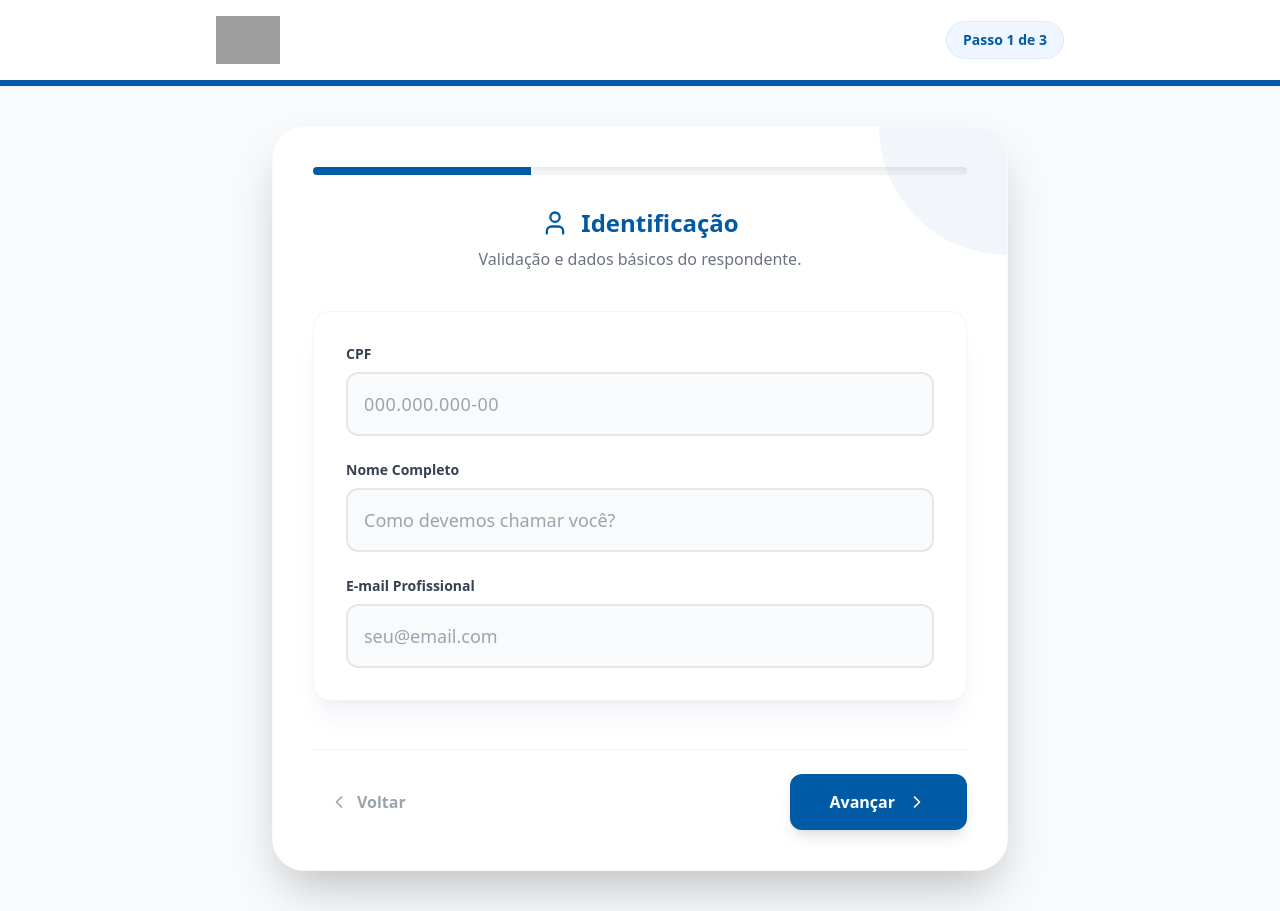
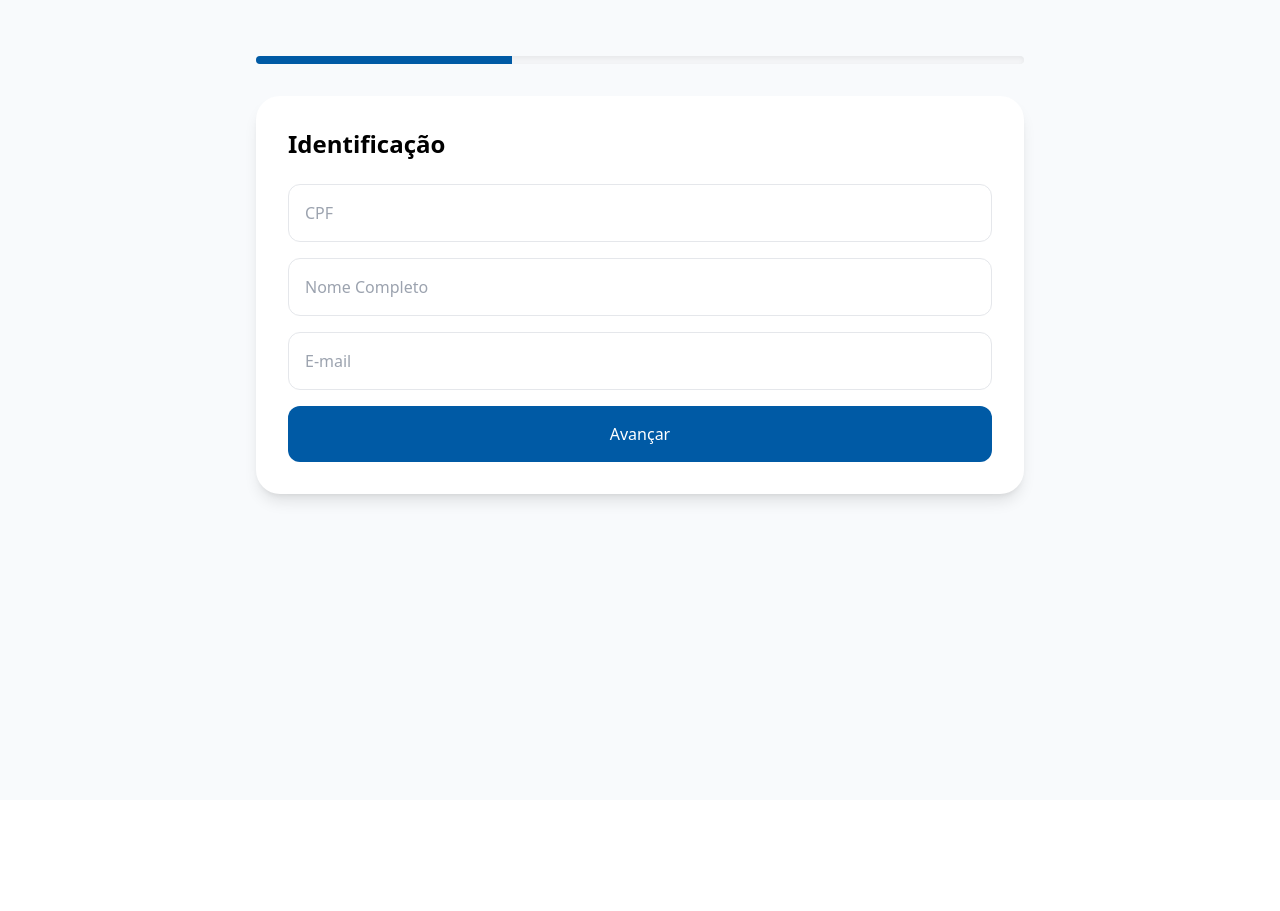
Before and after one commit to alexandrerodrigues2311/ProjetoSebrae, a React (Create React App) app: page / in a window 1280 px wide. Both pictures are taken after a click on the button "Iniciar Pesquisa". After the commit the page ends 800 px from the top, so only its background shows below. Built offline with nearby package versions, Linux system fonts and the light colour scheme; grey boxes are pictures that could not be loaded.

Commit message:
Update App.tsx

```diff
--- a/src/App.tsx
+++ b/src/App.tsx
@@ -19,7 +19,6 @@ import {
 // ==========================================
 // CONFIGURAÇÃO GOOGLE SHEETS
 // ==========================================
-// A URL do seu Web App do Google Apps Script entrará aqui:
 const GOOGLE_SCRIPT_URL = "https://script.google.com/macros/s/AKfycbw-xAKrwx_EQlrwEUz1pYoyGf64vHXotEAVkt_titDDyvWczMDxaHz3nJLqNzX_e3Si/exec";
 
 // ==========================================
@@ -77,10 +76,6 @@ const QUESTIONS_BY_COURSE: Record<string, string[]> = {
   ]
 };
 
-// ==========================================
-// FUNÇÕES UTILITÁRIAS
-// ==========================================
-
 const validateCPF = (cpf: string) => {
   cpf = cpf.replace(/[^\d]+/g, '');
   if (cpf.length !== 11 || /^(\d)\1+$/.test(cpf)) return false;
@@ -106,10 +101,6 @@ const cpfMask = (value: string) => {
     .replace(/(-\d{2})\d+?$/, '$1');
 };
 
-// ==========================================
-// COMPONENTES DE UI
-// ==========================================
-
 const ErrorMessage = ({ message }: { message: string }) => (
   <p className="text-red-500 text-xs mt-1 flex items-center gap-1 font-medium animate-pulse">
     <AlertCircle size={14} /> {message}
@@ -120,36 +111,17 @@ const ProgressBar = ({ currentStep, totalSteps }: { currentStep: number, totalSt
   const progress = ((currentStep + 1) / totalSteps) * 100;
   return (
     <div className="w-full bg-gray-100 h-2 rounded-full mb-8 overflow-hidden shadow-inner">
-      <div
-        className="bg-[#005AA5] h-2 transition-all duration-700 ease-out"
-        style={{ width: `${progress}%` }}
-      ></div>
+      <div className="bg-[#005AA5] h-2 transition-all duration-700 ease-out" style={{ width: `${progress}%` }}></div>
     </div>
   );
 };
-
-// ==========================================
-// APLICATIVO PRINCIPAL
-// ==========================================
 
 export default function App() {
   const [step, setStep] = useState(0);
   const [errors, setErrors] = useState<Record<string, string | null>>({});
   const [isSaving, setIsSaving] = useState(false);
   const [isSubmitted, setIsSubmitted] = useState(false);
-
-  const [formData, setFormData] = useState({
-    cpf: "",
-    fullName: "",
-    email: "",
-    courseId: "",
-    evaluations: {} as Record<number, number>
-  });
-
-  useEffect(() => {
-    window.scrollTo({ top: 0, behavior: "smooth" });
-    setErrors({});
-  }, [step]);
+  const [formData, setFormData] = useState({ cpf: "", fullName: "", email: "", courseId: "", evaluations: {} as Record<number, number> });
 
   const handleChange = (field: string, value: string) => {
     if (field === "cpf") value = cpfMask(value);
@@ -158,40 +130,28 @@ export default function App() {
   };
 
   const handleEvaluation = (questionIndex: number, value: number) => {
-    setFormData((prev) => ({
-      ...prev,
-      evaluations: { ...prev.evaluations, [questionIndex]: value }
-    }));
+    setFormData((prev) => ({ ...prev, evaluations: { ...prev.evaluations, [questionIndex]: value } }));
   };
 
   const validateStep = (currentStep: number) => {
     const newErrors: Record<string, string> = {};
     let isValid = true;
-
     if (currentStep === 1) {
       if (!formData.cpf || !validateCPF(formData.cpf)) newErrors.cpf = "CPF inválido.";
       if (!formData.fullName.trim() || formData.fullName.split(" ").length < 2) newErrors.fullName = "Digite seu nome completo.";
       if (!formData.email.trim() || !formData.email.includes("@")) newErrors.email = "E-mail inválido.";
     }
-
-    if (currentStep === 2) {
-      if (!formData.courseId) newErrors.courseId = "Selecione o curso que deseja avaliar.";
-    }
-
+    if (currentStep === 2 && !formData.courseId) newErrors.courseId = "Selecione o curso.";
     if (currentStep === 3) {
       const questionsCount = QUESTIONS_BY_COURSE[formData.courseId]?.length || 0;
       for (let i = 0; i < questionsCount; i++) {
         if (formData.evaluations[i] === undefined) {
-          newErrors.evaluations = "Por favor, responda todas as afirmativas antes de avançar.";
+          newErrors.evaluations = "Responda todas as afirmativas.";
           break;
         }
       }
     }
-
-    if (Object.keys(newErrors).length > 0) {
-      setErrors(newErrors);
-      isValid = false;
-    }
+    if (Object.keys(newErrors).length > 0) { setErrors(newErrors); isValid = false; }
     return isValid;
   };
 
@@ -199,276 +159,69 @@ export default function App() {
     setIsSaving(true);
     try {
       const dataToSave = { ...formData, submittedAt: new Date().toISOString() };
-      if (GOOGLE_SCRIPT_URL) {
       await fetch(GOOGLE_SCRIPT_URL, {
         method: "POST",
         mode: "no-cors",
         headers: { "Content-Type": "text/plain;charset=utf-8" },
         body: JSON.stringify(dataToSave),
       });
-      }
-      setTimeout(() => {
       setIsSubmitted(true);
-        setIsSaving(false);
-      }, 1500);
     } catch (error) {
-      console.error("Erro ao salvar:", error);
+      alert("Erro ao enviar dados: " + error);
+    } finally {
       setIsSaving(false);
     }
   };
 
-  const handleNext = () => {
-    if (validateStep(step)) {
-      if (step < 3) setStep(step + 1);
-      else saveData();
-    }
-  };
-
-  // --- RENDERIZADORES DE ETAPA ---
-
-  const renderWelcome = () => (
-    <div className="text-center space-y-8 py-6 animate-fade-in px-4">
-      <div className="relative w-full h-72 rounded-3xl overflow-hidden shadow-2xl mb-8 group">
-        <img
-          src="https://images.unsplash.com/photo-1556761175-5973dc0f32d7?auto=format&fit=crop&q=80&w=1932"
-          alt="Pessoas em ambiente de negócios"
-          className="w-full h-full object-cover transform group-hover:scale-105 transition-transform duration-1000"
-        />
-        <div className="absolute inset-0 bg-gradient-to-t from-[#005AA5]/90 via-[#005AA5]/40 to-transparent flex flex-col justify-end p-8 md:p-12">
-          <h1 className="text-white font-extrabold text-3xl md:text-5xl drop-shadow-lg text-left tracking-tight">
-            Transformando Dados em <br/><span className="text-blue-200">Evolução.</span>
-          </h1>
-        </div>
-      </div>
-
-      <div className="max-w-2xl mx-auto space-y-4">
-        <h2 className="text-2xl md:text-3xl font-bold text-gray-800 tracking-tight">
-          Mapeamento de Efetividade SEBRAE
-        </h2>
-        <p className="text-gray-600 text-lg leading-relaxed">
-          Sua experiência é fundamental para avaliarmos a aplicabilidade e o impacto das nossas soluções no desenvolvimento de negócios em todo o Brasil.
-        </p>
-      </div>
-
-      <button
-        onClick={() => setStep(1)}
-        className="bg-[#005AA5] hover:bg-blue-800 text-white font-bold py-4 px-10 rounded-full shadow-[0_10px_20px_rgba(0,90,165,0.3)] transform transition hover:-translate-y-1 text-lg flex items-center gap-3 mx-auto focus:ring-4 focus:ring-blue-300 outline-none"
-      >
-        Iniciar Pesquisa <ChevronRight />
-      </button>
-    </div>
-  );
-
-  const renderStep1_Identificacao = () => (
-    <div className="space-y-8 animate-slide-up">
-      <div className="text-center mb-10">
-        <h2 className="text-2xl font-bold text-[#005AA5] flex items-center justify-center gap-3">
-          <User size={28} /> Identificação
-        </h2>
-        <p className="text-gray-500 mt-2">Validação e dados básicos do respondente.</p>
-      </div>
-
-      <div className="bg-white p-6 md:p-8 rounded-2xl border border-gray-100 shadow-xl shadow-blue-900/5 space-y-6">
-        <div>
-          <label className="block text-sm font-bold text-gray-700 mb-2">CPF</label>
-          <input
-            type="text"
-            value={formData.cpf}
-            onChange={(e) => handleChange("cpf", e.target.value)}
-            placeholder="000.000.000-00"
-            maxLength={14}
-            className={`w-full p-4 border-2 rounded-xl focus:ring-0 outline-none transition-colors text-lg tracking-wide ${
-              errors.cpf ? "border-red-400 bg-red-50 text-red-900" : "border-gray-200 focus:border-[#005AA5] bg-gray-50"
-            }`}
-          />
-          {errors.cpf && <ErrorMessage message={errors.cpf} />}
-        </div>
-
-        <div>
-          <label className="block text-sm font-bold text-gray-700 mb-2">Nome Completo</label>
-          <input
-            type="text"
-            value={formData.fullName}
-            onChange={(e) => handleChange("fullName", e.target.value)}
-            placeholder="Como devemos chamar você?"
-            className={`w-full p-4 border-2 rounded-xl focus:ring-0 outline-none transition-colors text-lg ${
-              errors.fullName ? "border-red-400 bg-red-50" : "border-gray-200 focus:border-[#005AA5] bg-gray-50"
-            }`}
-          />
-          {errors.fullName && <ErrorMessage message={errors.fullName} />}
-        </div>
-
-        <div>
-          <label className="block text-sm font-bold text-gray-700 mb-2">E-mail Profissional</label>
-          <input
-            type="email"
-            value={formData.email}
-            onChange={(e) => handleChange("email", e.target.value)}
-            placeholder="seu@email.com"
-            className={`w-full p-4 border-2 rounded-xl focus:ring-0 outline-none transition-colors text-lg ${
-              errors.email ? "border-red-400 bg-red-50" : "border-gray-200 focus:border-[#005AA5] bg-gray-50"
-            }`}
-          />
-          {errors.email && <ErrorMessage message={errors.email} />}
-        </div>
-      </div>
-    </div>
-  );
-
-  const renderStep2_CourseSelection = () => (
-    <div className="space-y-8 animate-slide-up">
-      <div className="text-center mb-8">
-        <h2 className="text-2xl font-bold text-[#005AA5] flex items-center justify-center gap-3">
-          <Briefcase size={28} /> Solução Avaliada
-        </h2>
-        <p className="text-gray-500 mt-2">Qual curso você realizou e deseja avaliar hoje?</p>
-      </div>
-
-      <div className="grid grid-cols-1 md:grid-cols-2 gap-4">
-        {COURSES.map((course) => {
-          const isSelected = formData.courseId === course.id;
-          const Icon = course.icon;
-          return (
-            <div
-              key={course.id}
-              onClick={() => handleChange("courseId", course.id)}
-              className={`cursor-pointer p-6 rounded-2xl border-2 flex items-center gap-4 transition-all duration-300 transform ${
-                isSelected
-                  ? "border-[#005AA5] bg-blue-50 scale-[1.02] shadow-lg shadow-blue-900/10"
-                  : "border-gray-200 hover:border-blue-300 hover:bg-gray-50"
-              }`}
-            >
-              <div className={`p-3 rounded-full ${isSelected ? "bg-[#005AA5] text-white" : "bg-gray-100 text-gray-500"}`}>
-                <Icon size={24} />
-              </div>
-              <h3 className={`font-bold text-lg ${isSelected ? "text-[#005AA5]" : "text-gray-700"}`}>
-                {course.title}
-              </h3>
-            </div>
-          );
-        })}
-      </div>
-      {errors.courseId && <div className="text-center mt-4"><ErrorMessage message={errors.courseId} /></div>}
-    </div>
-  );
-
-  const renderStep3_DynamicEvaluation = () => {
-    const questions = QUESTIONS_BY_COURSE[formData.courseId] || [];
-    const courseTitle = COURSES.find(c => c.id === formData.courseId)?.title;
+  const handleNext = () => { if (validateStep(step)) step < 3 ? setStep(step + 1) : saveData(); };
 
   return (
-      <div className="space-y-8 animate-slide-up">
-        <div className="text-center mb-10">
-          <span className="inline-block py-1 px-4 rounded-full bg-blue-100 text-[#005AA5] font-bold text-sm mb-4">
-            {courseTitle}
-          </span>
-          <h2 className="text-2xl font-bold text-gray-800 flex items-center justify-center gap-3">
-            <Star className="text-[#005AA5]" size={28} /> Efetividade Percebida
-          </h2>
-          <p className="text-gray-500 mt-2">Indique seu grau de concordância com as afirmativas abaixo.</p>
+    <div className="min-h-screen bg-[#F8FAFC] font-sans p-4">
+      <main className="max-w-3xl mx-auto py-10">
+        {!isSubmitted && step > 0 && <ProgressBar currentStep={step - 1} totalSteps={3} />}
+        {step === 0 && (
+          <div className="text-center py-20">
+            <h1 className="text-4xl font-black text-[#005AA5] mb-6">Mapeamento SEBRAE</h1>
+            <button onClick={() => setStep(1)} className="bg-[#005AA5] text-white py-4 px-10 rounded-full font-bold">Iniciar Pesquisa</button>
           </div>
-
-        <div className="space-y-6">
-          {questions.map((question, index) => (
-            <div key={index} className="bg-white p-6 rounded-2xl border border-gray-100 shadow-sm hover:shadow-md transition-shadow">
-              <label className="block text-base md:text-lg font-medium text-gray-800 mb-6 leading-relaxed">
-                {question}
-              </label>
-              <div className="grid grid-cols-2 md:grid-cols-6 gap-2">
-                {LIKERT_OPTIONS.map((opt) => (
-                  <button
-                    key={opt.value}
-                    onClick={() => handleEvaluation(index, opt.value)}
-                    className={`p-3 rounded-xl border text-xs sm:text-sm font-semibold transition-all ${
-                      formData.evaluations[index] === opt.value
-                        ? "bg-[#005AA5] border-[#005AA5] text-white shadow-md transform scale-105"
-                        : "bg-white border-gray-200 text-gray-600 hover:bg-blue-50 hover:border-blue-200"
-                    }`}
-                  >
-                    {opt.label}
-                  </button>
+        )}
+        {step === 1 && (
+          <div className="bg-white p-8 rounded-3xl shadow-lg">
+            <h2 className="text-2xl font-bold mb-6">Identificação</h2>
+            <input value={formData.cpf} onChange={(e) => handleChange("cpf", e.target.value)} placeholder="CPF" className="w-full p-4 mb-4 border rounded-xl" />
+            {errors.cpf && <ErrorMessage message={errors.cpf} />}
+            <input value={formData.fullName} onChange={(e) => handleChange("fullName", e.target.value)} placeholder="Nome Completo" className="w-full p-4 mb-4 border rounded-xl" />
+            <input value={formData.email} onChange={(e) => handleChange("email", e.target.value)} placeholder="E-mail" className="w-full p-4 mb-4 border rounded-xl" />
+            <button onClick={handleNext} className="w-full bg-[#005AA5] text-white p-4 rounded-xl">Avançar</button>
+          </div>
+        )}
+        {step === 2 && (
+          <div className="bg-white p-8 rounded-3xl shadow-lg">
+            <h2 className="text-2xl font-bold mb-6">Selecione o Curso</h2>
+            {COURSES.map(c => (
+              <div key={c.id} onClick={() => handleChange("courseId", c.id)} className={`p-4 border-2 rounded-xl mb-3 cursor-pointer ${formData.courseId === c.id ? 'border-[#005AA5] bg-blue-50' : ''}`}>
+                {c.title}
+              </div>
+            ))}
+            <button onClick={handleNext} className="w-full bg-[#005AA5] text-white p-4 rounded-xl mt-4">Avançar</button>
+          </div>
+        )}
+        {step === 3 && (
+          <div className="bg-white p-8 rounded-3xl shadow-lg">
+            {QUESTIONS_BY_COURSE[formData.courseId].map((q, i) => (
+              <div key={i} className="mb-6">
+                <p className="font-bold mb-3">{q}</p>
+                <div className="flex gap-2">
+                  {LIKERT_OPTIONS.map(opt => (
+                    <button key={opt.value} onClick={() => handleEvaluation(i, opt.value)} className={`p-2 border rounded ${formData.evaluations[i] === opt.value ? 'bg-[#005AA5] text-white' : ''}`}>{opt.value}</button>
                   ))}
                 </div>
               </div>
             ))}
-        </div>
-        {errors.evaluations && <div className="text-center mt-6"><ErrorMessage message={errors.evaluations} /></div>}
-      </div>
-    );
-  };
-
-  const renderSuccess = () => (
-    <div className="text-center py-16 animate-fade-in space-y-6 px-4">
-      <div className="inline-flex bg-green-100 text-green-600 p-6 rounded-full mb-4 shadow-inner">
-        <CheckCircle size={64} />
-      </div>
-      <h2 className="text-3xl font-black text-gray-800 tracking-tight">
-        Pesquisa Concluída!
-      </h2>
-      <p className="text-gray-600 text-lg max-w-lg mx-auto">
-        Muito obrigado, {formData.fullName.split(" ")[0]}! Seus dados foram computados e nos ajudarão a direcionar o futuro do empreendedorismo no Brasil.
-      </p>
-      <div className="pt-8 mt-8 border-t border-gray-100">
-        <img src="/image_466204.png" alt="Logo SEBRAE" className="h-12 w-auto mx-auto grayscale opacity-50" />
-      </div>
-    </div>
-  );
-
-  return (
-    <div className="min-h-screen bg-[#F8FAFC] font-sans text-gray-900 selection:bg-blue-200 selection:text-[#005AA5]">
-
-      {/* HEADER CINEMÁTICO */}
-      <header className="bg-white shadow-sm border-b-[6px] border-[#005AA5] sticky top-0 z-50">
-        <div className="max-w-4xl mx-auto px-6 py-4 flex items-center justify-between">
-          <img src="/image_466204.png" alt="Logo SEBRAE" className="h-10 md:h-12 w-auto" />
-          {!isSubmitted && step > 0 && (
-            <span className="text-sm font-bold text-[#005AA5] px-4 py-2 bg-blue-50 rounded-full border border-blue-100">
-              Passo {step} de 3
-            </span>
-          )}
-        </div>
-      </header>
-
-      <main className="max-w-3xl mx-auto px-4 py-10 w-full relative">
-        {isSubmitted ? (
-          renderSuccess()
-        ) : step === 0 ? (
-          renderWelcome()
-        ) : (
-          <div className="bg-white rounded-[2rem] shadow-2xl p-6 md:p-10 border border-gray-50 relative overflow-hidden">
-            <div className="absolute top-0 right-0 w-32 h-32 bg-[#005AA5] rounded-bl-full opacity-5 pointer-events-none"></div>
-
-            <ProgressBar currentStep={step - 1} totalSteps={3} />
-
-            <div className="min-h-[400px]">
-              {step === 1 && renderStep1_Identificacao()}
-              {step === 2 && renderStep2_CourseSelection()}
-              {step === 3 && renderStep3_DynamicEvaluation()}
-            </div>
-
-            <div className="flex justify-between items-center mt-12 pt-6 border-t border-gray-100">
-              <button
-                onClick={() => setStep(step - 1)}
-                disabled={isSaving}
-                className="text-gray-400 hover:text-[#005AA5] font-bold px-4 py-3 rounded-xl hover:bg-blue-50 transition-colors flex items-center gap-2"
-              >
-                <ChevronLeft size={20} /> Voltar
-              </button>
-
-              <button
-                onClick={handleNext}
-                disabled={isSaving}
-                className="bg-[#005AA5] hover:bg-blue-800 text-white font-bold py-4 px-10 rounded-xl shadow-lg transform transition hover:scale-[1.02] flex items-center gap-3 disabled:opacity-70 disabled:cursor-not-allowed"
-              >
-                {isSaving ? (
-                  <><Loader2 className="animate-spin" size={20} /> Salvando...</>
-                ) : (
-                  <>{step === 3 ? "Finalizar" : "Avançar"} {step === 3 ? <Send size={18} /> : <ChevronRight size={20} />}</>
-                )}
-              </button>
-            </div>
+            <button onClick={handleNext} disabled={isSaving} className="w-full bg-[#005AA5] text-white p-4 rounded-xl">{isSaving ? 'Enviando...' : 'Finalizar'}</button>
           </div>
         )}
+        {isSubmitted && <div className="text-center py-20 font-bold text-2xl">Obrigado pela sua colaboração!</div>}
       </main>
     </div>
   );
```
Lines whose indentation alone changed are shown as unchanged.
